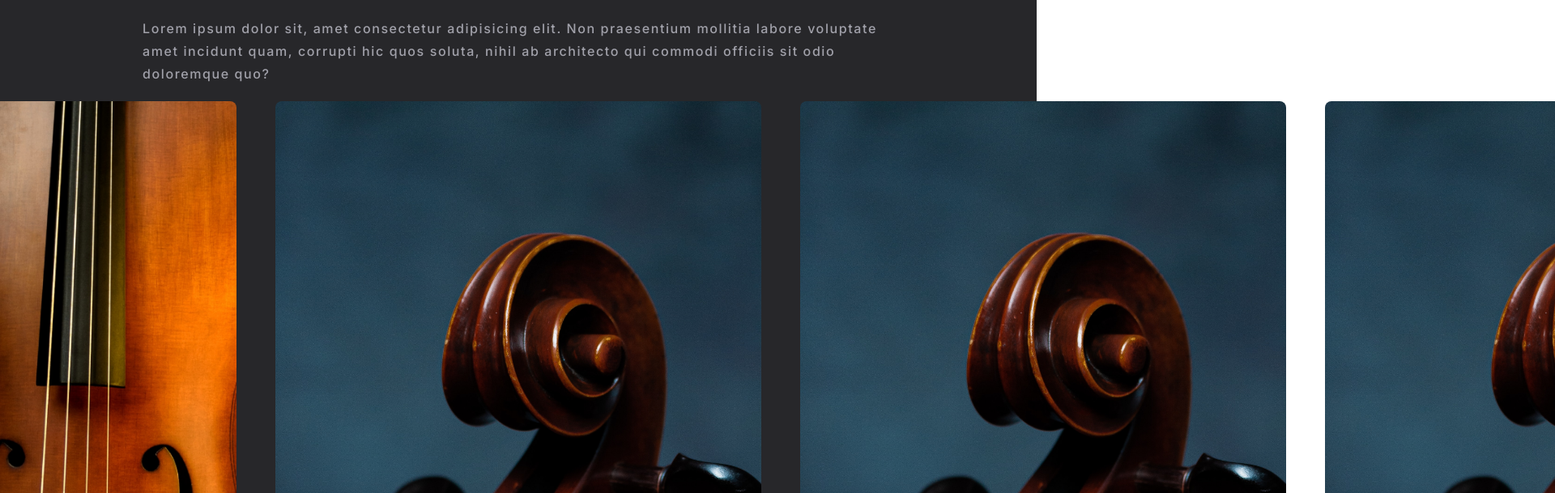
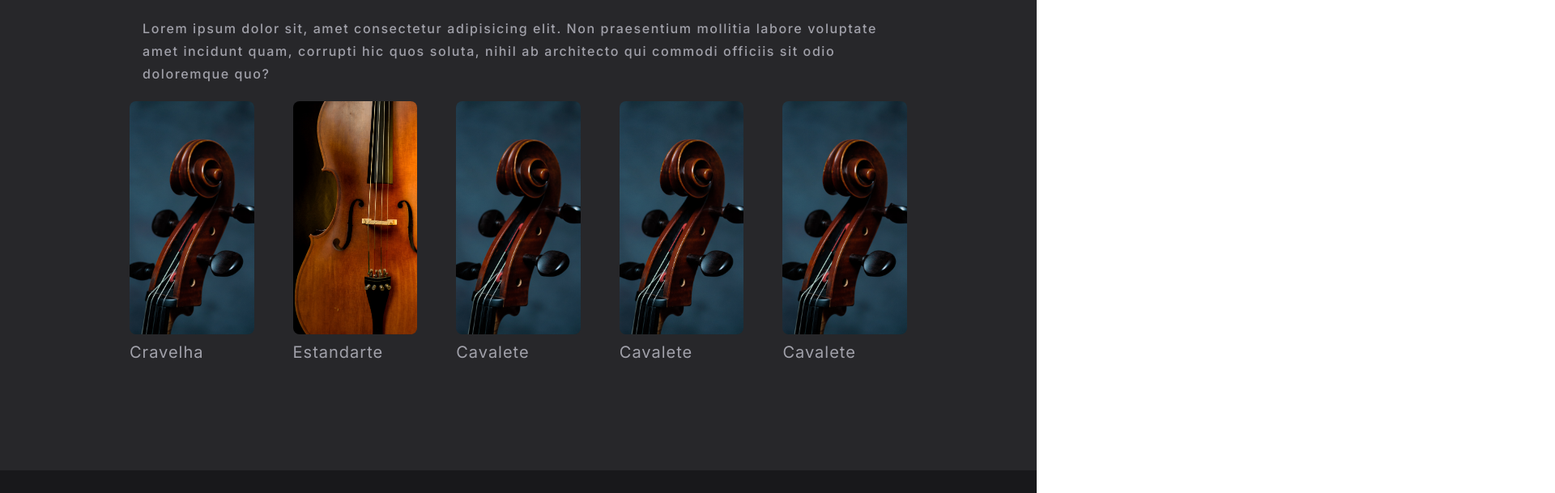
Before and after one commit to PabloJesusdaSilva/Lutheria, a Next.js app: page /acessories in a window 1280 px wide. Shown: the part 527-1136 px from the top of the page at 81% size, 1920 px wide, since content can reach past the window. Built offline with nearby package versions, Linux system fonts and the light colour scheme.

Commit message:
:fix: fixing carousel error

```diff
--- a/src/app/acessories/page.tsx
+++ b/src/app/acessories/page.tsx
@@ -54,17 +54,17 @@ const Acessories = () => {
 
             <div className='
                flex flex-col items-center space-x-0 mt-5 space-y-8
-               md:flex-row md:items-start md:space-x-8 md:space-y-0
+               md:flex-row md:items-start md:space-x-8 md:space-y-0 w-9/12 overflow-hidden
             '>
                <Carousel
                   actions={
                      data.map((item) => {
                         return (
-                           <div className='w-[600px]'>
+                           <div className='w-[600px] h-80'>
                               <Image
                                  alt={item.alt}
                                  src={item.image}
-                                 className='w-full h-full object-cover rounded-lg'
+                                 className='w-full h-72 object-cover rounded-lg'
                               />
 
                               <h2 className='text-xl text-zinc-400 pt-2 tracking-wider'>
```
